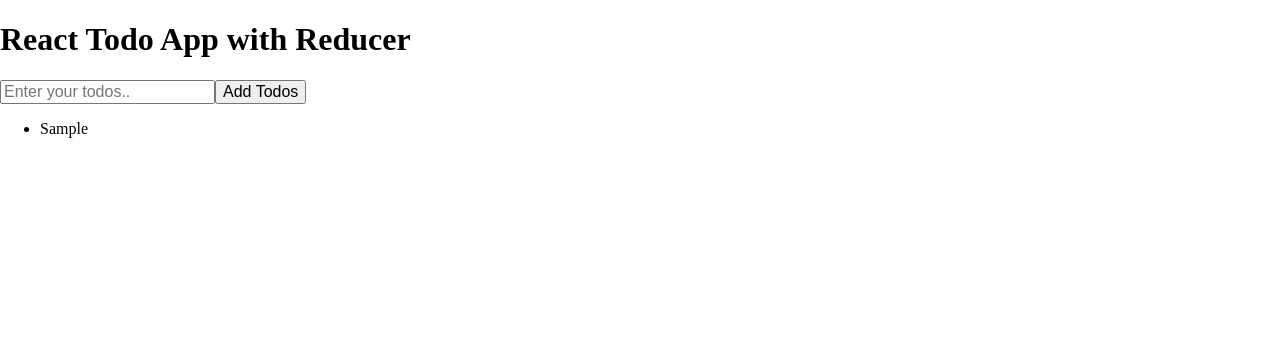
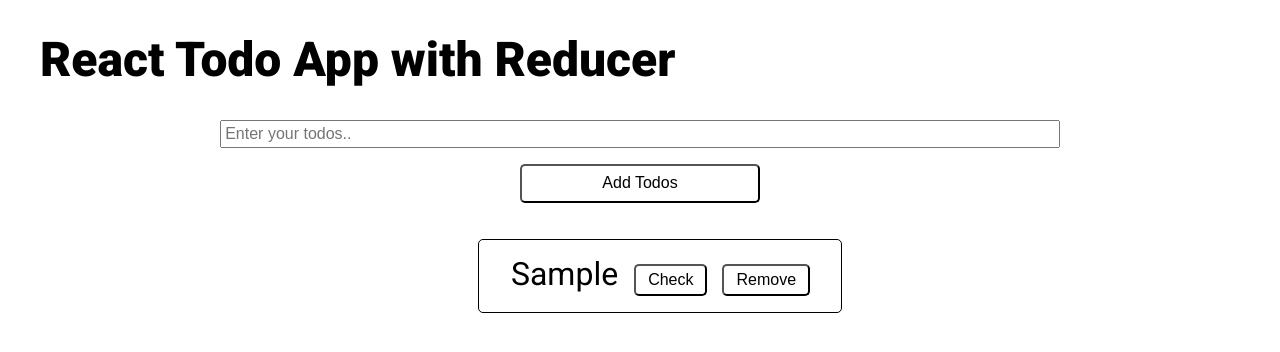
Before and after one commit to gichul0317/todo-app-with-reducer, a React (Create React App) app: page / in a window 1280 px wide. Both pictures are taken after typing "Sample" into the empty fields and a click on the button "Add Todos". Shown: the top 352 px of the page. Built offline with nearby package versions, Linux system fonts and the light colour scheme.

Commit message:
reducer function updated and working on styling

```diff
--- /dev/null
+++ b/src/App.css
@@ -0,0 +1,5 @@
+@import url('https://fonts.googleapis.com/css2?family=Roboto:wght@400;900&display=swap');
+
+body {
+  font-family: 'Roboto', sans-serif;
+}
--- a/src/App.js
+++ b/src/App.js
@@ -1,17 +1,11 @@
-import React, { useState } from 'react';
+import React from 'react';
 import Form from './Components/Form/Form';
-import Lists from './Components/Lists/Lists';
+import './App.css';
 
 function App(props) {
-  const [data, setData] = useState();
-
-  // console.log(data);
-
   return (
     <React.Fragment>
-      <h1>React Todo App with Reducer</h1>
-      <Form data={setData} />
-      <Lists data={data} />
+      <Form />
     </React.Fragment>
   );
 }
--- a/src/Components/Form/Form.js
+++ b/src/Components/Form/Form.js
@@ -1,11 +1,22 @@
-import React, { useEffect, useReducer, useState } from 'react';
+import React, { useReducer, useState } from 'react';
+import styles from './Form.module.css';
+import Lists from '../Lists/Lists';
 
 function reducer(state, action) {
   if (action.type === 'add') {
     return [...state, newTodo(action.payload.name)];
   }
   if (action.type === 'toggle') {
-    // something
+    return state.map((item) => {
+      if (item.id === action.payload.id) {
+        return { ...item, complete: !item.complete };
+      } else {
+        return item;
+      }
+    });
+  }
+  if (action.type === 'delete') {
+    return state.filter((item) => item.id !== action.payload.id);
   }
 }
 
@@ -17,10 +28,6 @@ function Form(props) {
   const [todos, dispatchTodos] = useReducer(reducer, []);
   const [text, setText] = useState('');
 
-  useEffect(() => {
-    props.data(todos);
-  }, [todos]);
-
   const submitHandler = (e) => {
     e.preventDefault();
     if (text.trim().length === 0) {
@@ -31,7 +38,9 @@ function Form(props) {
   };
 
   return (
-    <form onSubmit={submitHandler}>
+    <div className={styles.container}>
+      <h1>React Todo App with Reducer</h1>
+      <form className={styles.form} onSubmit={submitHandler}>
         <input
           type="text"
           value={text}
@@ -40,6 +49,16 @@ function Form(props) {
         />
         <button type="submit">Add Todos</button>
       </form>
+      <ul>
+        {todos.length !== 0 ? (
+          todos.map((item) => {
+            return <Lists key={item.id} todo={item} dispatch={dispatchTodos} />;
+          })
+        ) : (
+          <p>No Todos...😢 Please Add!😎</p>
+        )}
+      </ul>
+    </div>
   );
 }
 
--- a/src/Components/Form/Form.module.css
+++ b/src/Components/Form/Form.module.css
@@ -0,0 +1,40 @@
+.container {
+  max-width: 1200px;
+  width: 100%;
+  margin: 0 auto;
+}
+
+h1 {
+  font-weight: 900;
+  font-size: 3rem;
+}
+
+.form {
+  display: flex;
+  flex-direction: column;
+  justify-content: center;
+}
+
+.form input {
+  width: 70%;
+  margin: auto;
+  padding: 0.2rem;
+}
+
+.form button {
+  width: 20%;
+  margin: auto;
+  margin-top: 1rem;
+  padding: 0.5rem;
+  background-color: transparent;
+  border-radius: 5px;
+  cursor: pointer;
+}
+
+ul {
+  display: flex;
+  flex-direction: column;
+  justify-content: center;
+  align-items: center;
+  list-style: none;
+}
--- a/src/Components/Lists/Lists.js
+++ b/src/Components/Lists/Lists.js
@@ -1,11 +1,32 @@
 import React from 'react';
+import styles from './Lists.module.css';
 
 function Lists(props) {
-  let content = <p>Not available...</p>;
-  if (props.data) {
-    content = props.data.map((item) => <li key={item.id}>{item.name}</li>);
-  }
-  return <ul>{content}</ul>;
+  return (
+    <li className={styles.lists}>
+      <span
+        className={
+          props.todo.complete ? `${styles.check}` : `${styles.uncheck}`
+        }
+      >
+        {props.todo.name}
+      </span>
+      <button
+        onClick={() =>
+          props.dispatch({ type: 'toggle', payload: { id: props.todo.id } })
+        }
+      >
+        Check
+      </button>
+      <button
+        onClick={() =>
+          props.dispatch({ type: 'delete', payload: { id: props.todo.id } })
+        }
+      >
+        Remove
+      </button>
+    </li>
+  );
 }
 
 export default Lists;
--- a/src/Components/Lists/Lists.module.css
+++ b/src/Components/Lists/Lists.module.css
@@ -0,0 +1,28 @@
+.lists {
+  margin: 20px 0;
+  border: 1px solid;
+  padding: 1rem;
+  border-radius: 5px;
+}
+
+.lists span {
+  font-size: 32px;
+  font-weight: 400;
+  padding: 1rem;
+}
+
+.lists button {
+  background-color: transparent;
+  border-radius: 5px;
+  padding: 5px 12px;
+  margin-right: 15px;
+  cursor: pointer;
+}
+
+.check {
+  color: #aaa;
+}
+
+.uncheck {
+  color: #000;
+}
```
Lines whose indentation alone changed are shown as unchanged.
